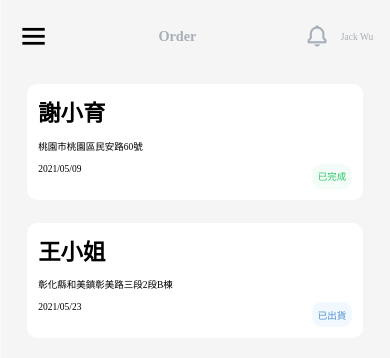
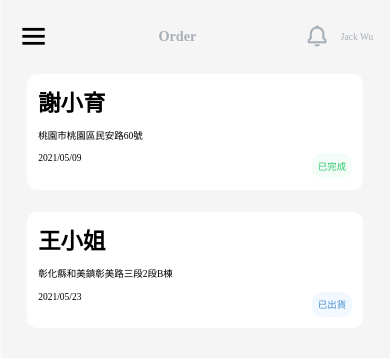
Before and after one commit to jon111rock/rifu-orders-manager, a React (Create React App) app: page / in a window 390 px wide. Shown: the top 358 px of the page. Built offline with nearby package versions, Linux system fonts and the light colour scheme.

Commit message:
Fix gap and key

```diff
--- a/src/components/Dashboard/ListPanel/OrdersCard/index.jsx
+++ b/src/components/Dashboard/ListPanel/OrdersCard/index.jsx
@@ -25,7 +25,7 @@ export default function OrdersCard() {
           }
 
           return (
-            <li className="cards-item">
+            <li className="cards-item" key={item.index}>
               <div className="name">{item.name}</div>
               <div className="address">{item.address}</div>
               <div className="footer">
--- a/src/scss/App.scss
+++ b/src/scss/App.scss
@@ -82,8 +82,8 @@
   height: 100vh;
   padding: 1rem 2rem 2rem 0;
   display: grid;
-  grid-template-rows: 1fr 10fr;
-  gap: 1rem;
+  grid-template-rows: 1fr 15fr;
+  // gap: 0.5rem;
   z-index: 0;
 
   .header {
@@ -323,7 +323,7 @@
   .dashboard {
     width: 100vw;
     padding: 1rem;
-    grid-template-rows: 0.9fr 7fr;
+    grid-template-rows: 1fr 15fr;
 
     .header {
       justify-content: space-between;
```
